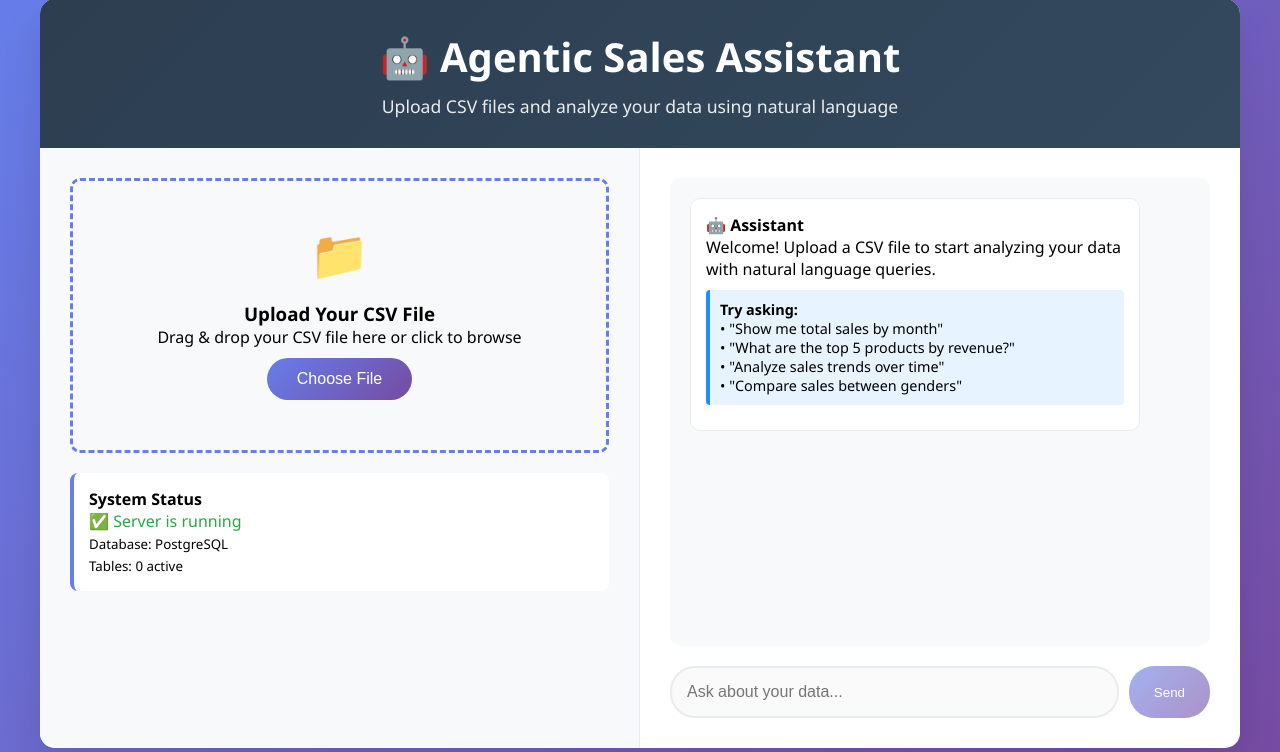
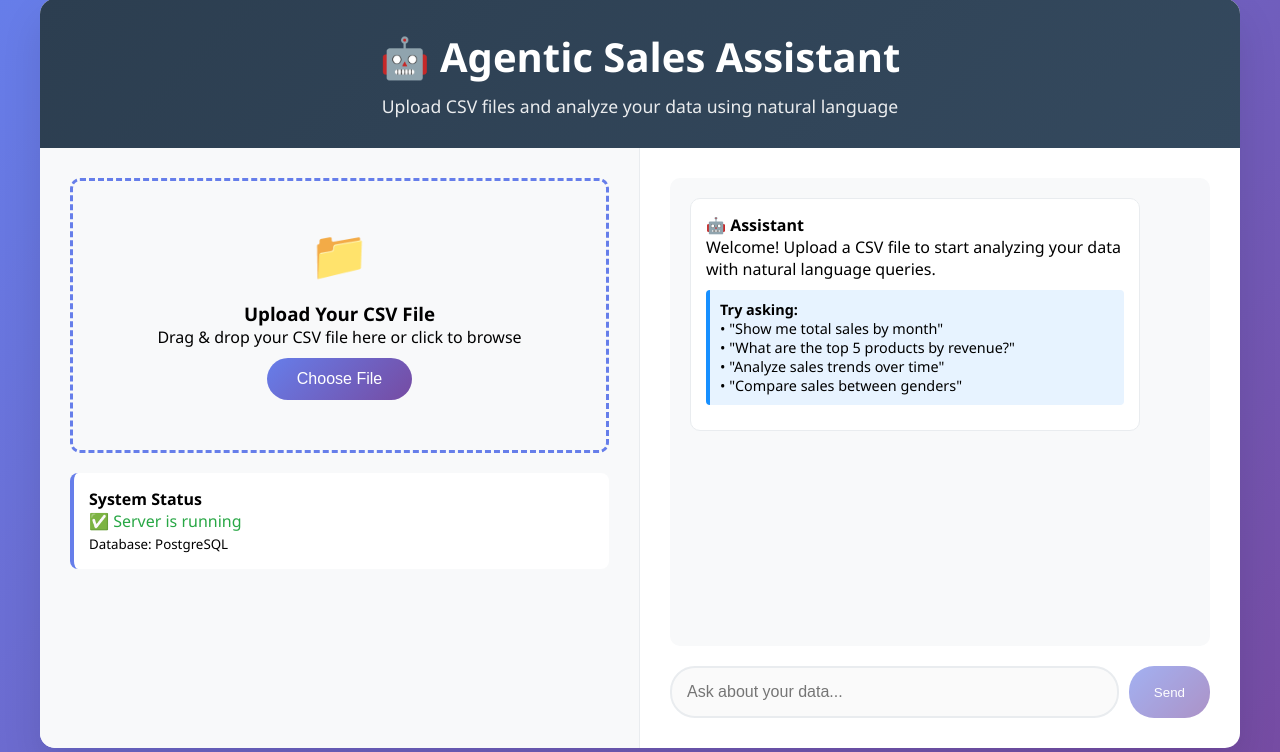
Before and after one commit to shivam-kaushik/RevanaAI, a FastAPI app: page / in a window 1280 px wide. Shown: the part 21-773 px from the top of the page. Run offline with FastAPI, Linux system fonts and the light colour scheme; data that the repository does not hold is empty; parts of the project's set-up code (start-up, migrations or seed data) failed here and were passed over; some libraries are stand-ins or nearby versions.

Commit message:
Update index.html

```diff
--- a/frontend/templates/index.html
+++ b/frontend/templates/index.html
@@ -981,7 +981,6 @@
                 if (statusMessage) {
                     let statusHTML = `<span style="color: #28a745;">✅ ${result.message}</span><br>`;
                     statusHTML += `<small>Database: ${result.database || 'PostgreSQL'}</small><br>`;
-                    statusHTML += `<small>Tables: ${result.table_count || 0} active</small>`;
 
                     // Show table names if available
                     if (result.tables && result.tables.length > 0) {
```
